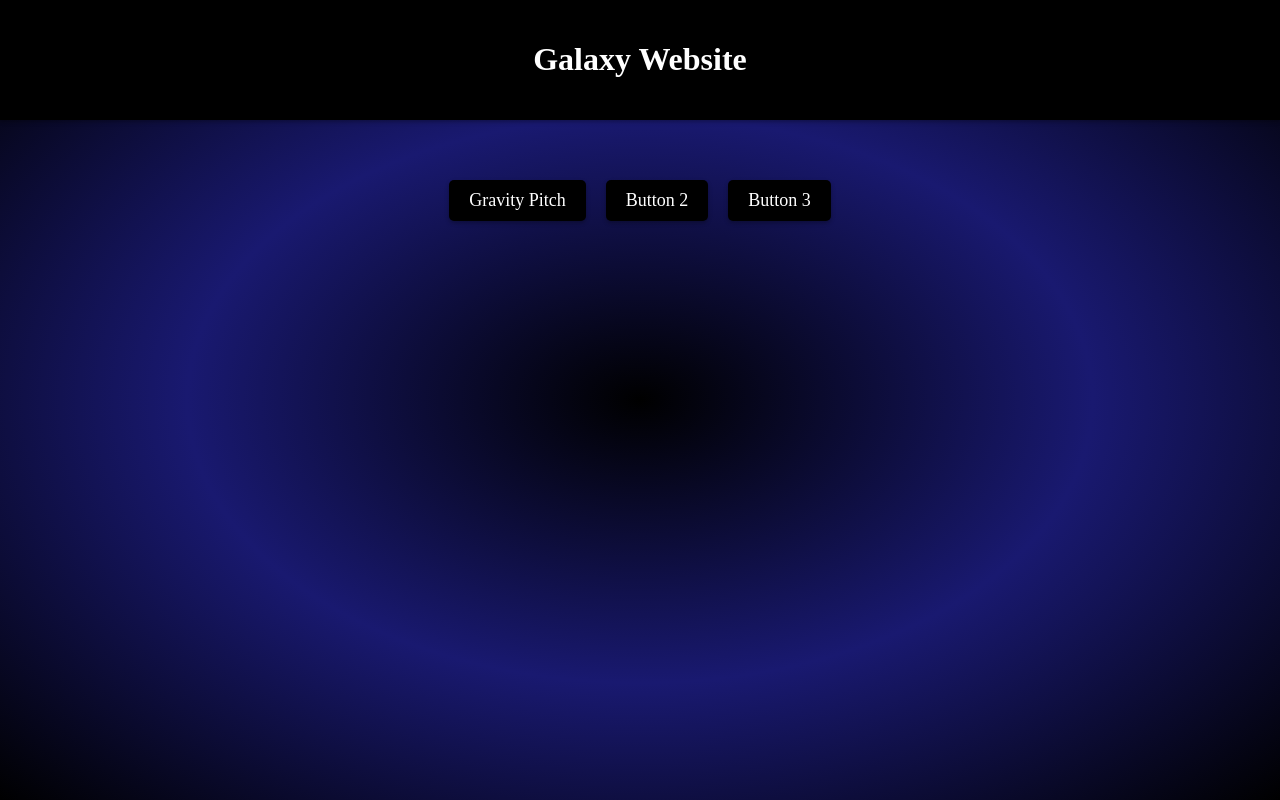
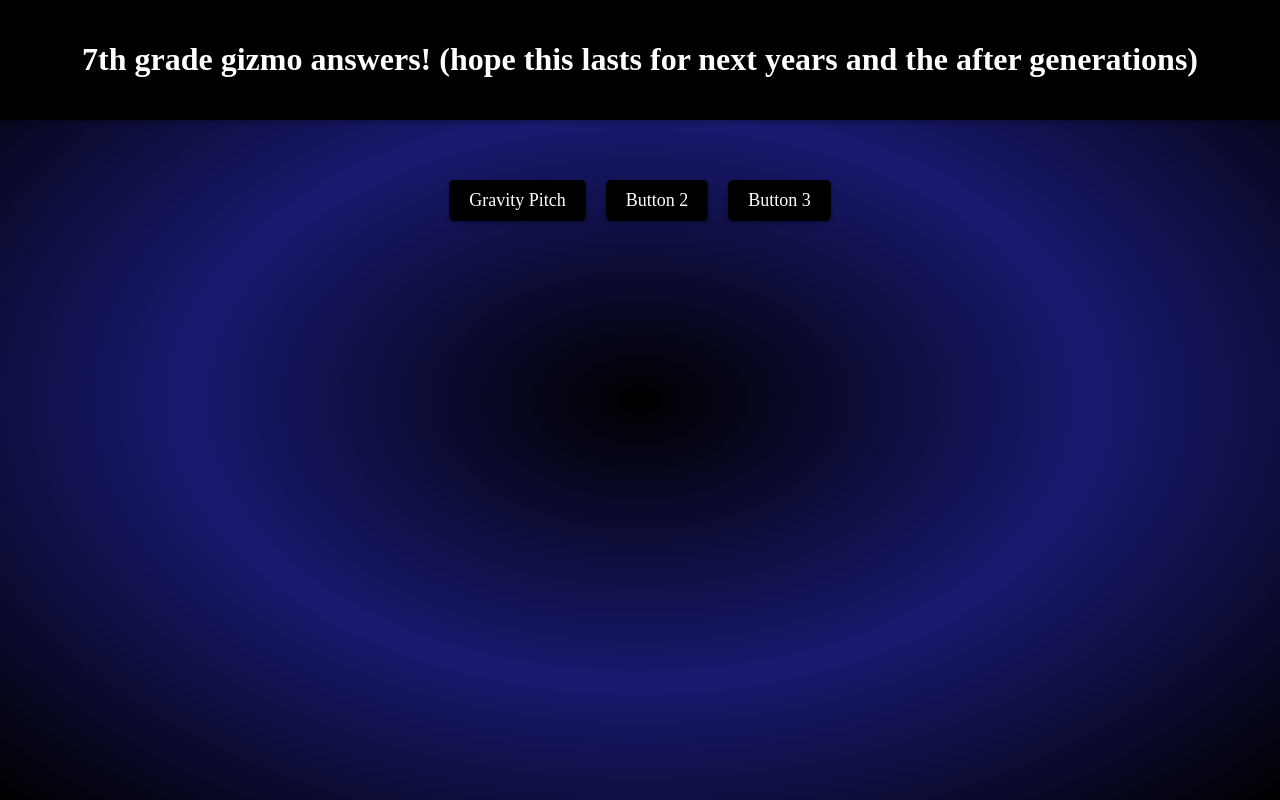
Before and after one commit to ak9mee/gizmoanswers, a plain HTML site: page index.html in a window 1280 px wide. Drawn offline with Linux system fonts and the light colour scheme.

Commit message:
Update index.html

```diff
--- a/index.html
+++ b/index.html
@@ -7,7 +7,7 @@
   </head>
   <body>
     <div class="header">
-      <h1>Galaxy Website</h1>
+      <h1>7th grade gizmo answers! (hope this lasts for next years and the after generations)</h1>
     </div>
     <div class="button-container">
       <a href="7th/gravitypitch/index.docx" class="button">Gravity Pitch</a>
```
